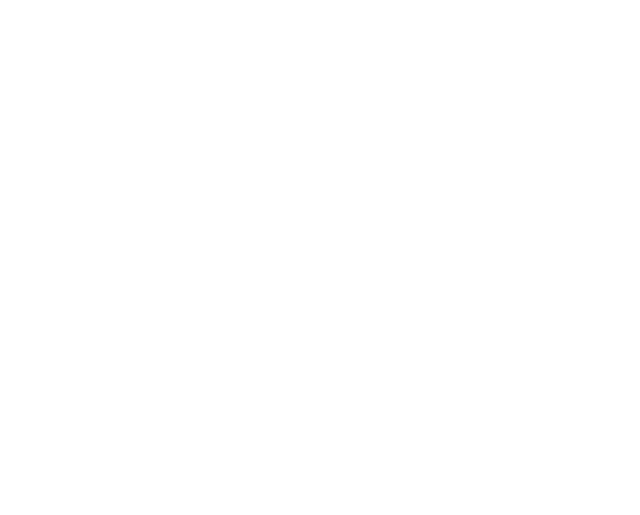
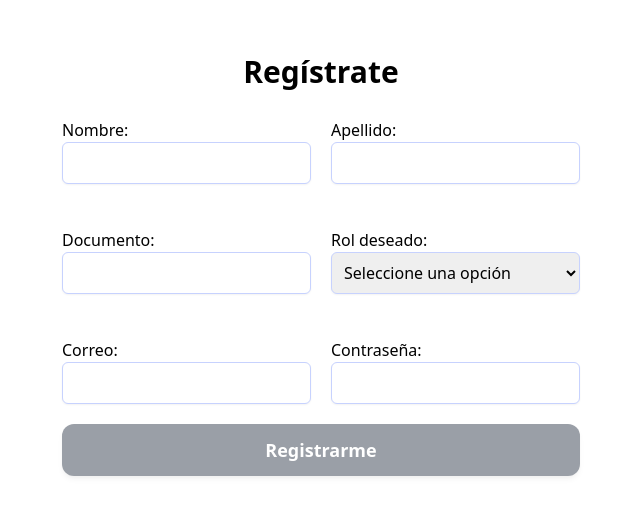
Before and after one commit to Ciclo-4-Mision-TIC-UdeA/gestion-proyectos-front, a React (Create React App) app: page /auth/register in a window 1280 px wide. Before the commit this address had no page. Shown: the part 139-654 px from the top of the page, without its empty margins (319-959 px from the left). Built offline with nearby package versions, Linux system fonts and the light colour scheme.

Commit message:
inicio autenticacion front

```diff
--- a/package.json
+++ b/package.json
@@ -5,7 +5,6 @@
   "dependencies": {
     "@apollo/client": "^3.4.17",
     "@apollo/react-hooks": "^4.0.0",
-    "@auth0/auth0-react": "^1.8.0",
     "@craco/craco": "^6.4.0",
     "@material-ui/core": "^4.12.3",
     "@testing-library/jest-dom": "^5.11.4",
--- a/src/App.jsx
+++ b/src/App.jsx
@@ -1,30 +1,40 @@
 import React, { useState } from 'react';
 import PrivateLayout from 'layouts/PrivateLayout';
 import { BrowserRouter, Routes, Route } from 'react-router-dom';
-import { Auth0Provider } from '@auth0/auth0-react';
 import { UserContext } from 'context/userContext';
 import Index from 'pages/Index';
 import Usuarios from 'pages/usuarios/index';
 import IndexCategory1 from 'pages/category1/Index';
 import Category1 from 'pages/category1/CategoryPage1';
-import { ApolloClient, InMemoryCache, from, HttpLink } from '@apollo/client';
-import { ApolloProvider } from '@apollo/react-hooks';
+import { ApolloProvider, createHttpLink, ApolloClient, InMemoryCache } from '@apollo/client';
+import { setContext } from '@apollo/client/link/context';
 import EditarUsuario from 'pages/usuarios/editar';
 import 'styles/globals.css';
 import 'styles/table.css';
+import AuthLayout from 'layouts/AuthLayout';
+import Register from 'pages/auth/register';
 
 // import PrivateRoute from 'components/PrivateRoute';
 
+const httpLink = createHttpLink({
+  uri: 'http://localhost:4000/graphql',
+});
+
+const authLink = setContext((_, { headers }) => {
+  // get the authentication token from local storage if it exists
+  const token = localStorage.getItem('token');
+  // return the headers to the context so httpLink can read them
+  return {
+    headers: {
+      ...headers,
+      authorization: token ? `Bearer ${token}` : '',
+    },
+  };
+});
+
 const client = new ApolloClient({
   cache: new InMemoryCache(),
-  link: from([
-    new HttpLink({
-      uri:
-        process.env.NODE_ENV === 'production'
-          ? 'https://servidor-gql-mintic.herokuapp.com/graphql'
-          : 'http://localhost:4000/graphql',
-    }),
-  ]),
+  link: authLink.concat(httpLink),
 });
 
 function App() {
@@ -32,12 +42,6 @@ function App() {
 
   return (
     <ApolloProvider client={client}>
-      <Auth0Provider
-        domain='misiontic-concesionario.us.auth0.com'
-        clientId='WsdhjjQzDLIZEHA6ouuxXGxFONFGAQ4g'
-        redirectUri='http://localhost:3000/admin'
-        audience='api-autenticacion-concesionario-mintic'
-      >
       <UserContext.Provider value={{ userData, setUserData }}>
         <BrowserRouter>
           <Routes>
@@ -48,10 +52,12 @@ function App() {
               <Route path='category1' element={<IndexCategory1 />} />
               <Route path='category1/page1' element={<Category1 />} />
             </Route>
+            <Route path='/auth' element={<AuthLayout />}>
+              <Route path='register' element={<Register />} />
+            </Route>
           </Routes>
         </BrowserRouter>
       </UserContext.Provider>
-      </Auth0Provider>
     </ApolloProvider>
   );
 }
--- /dev/null
+++ b/src/graphql/auth/mutation.js
@@ -0,0 +1,26 @@
+import { gql } from '@apollo/client';
+
+const CREAR_USUARIO = gql`
+  mutation registro(
+    $nombre: String!
+    $apellido: String!
+    $identificacion: String!
+    $correo: String!
+    $rol: Enum_Rol!
+    $password: String!
+  ) {
+    registro(
+      nombre: $nombre
+      apellido: $apellido
+      identificacion: $identificacion
+      correo: $correo
+      rol: $rol
+      password: $password
+    ) {
+      token
+      error
+    }
+  }
+`;
+
+export { CREAR_USUARIO };
--- /dev/null
+++ b/src/layouts/AuthLayout.jsx
@@ -0,0 +1,16 @@
+import React from 'react';
+import { Outlet } from 'react-router';
+
+const AuthLayout = () => {
+  return (
+    <div className='flex flex-col md:flex-row flex-no-wrap h-screen'>
+      <div className='flex w-full h-full'>
+        <div className='w-full h-full  overflow-y-scroll'>
+          <Outlet />
+        </div>
+      </div>
+    </div>
+  );
+};
+
+export default AuthLayout;
--- /dev/null
+++ b/src/pages/auth/register.jsx
@@ -0,0 +1,53 @@
+import React, { useEffect } from 'react';
+import Input from 'components/Input';
+import { Enum_Rol } from 'utils/enums';
+import DropDown from 'components/DropDown';
+import ButtonLoading from 'components/ButtonLoading';
+import useFormData from 'hooks/useFormData';
+import { CREAR_USUARIO } from 'graphql/auth/mutation';
+import { useMutation } from '@apollo/client';
+
+const Register = () => {
+  const { form, formData, updateFormData } = useFormData(null);
+
+  const [crearUser, { data: dataMutation, loading: loadingMutation, error: errorMutation }] =
+    useMutation(CREAR_USUARIO);
+
+  const submitForm = (e) => {
+    e.preventDefault();
+    crearUser({ variables: formData });
+  };
+
+  useEffect(() => {
+    console.log('usr', dataMutation);
+    if (dataMutation) {
+      if (dataMutation.registro.error) {
+        console.error('MOSTRAR MENSAJE DE ERROR AQUI');
+      }
+      localStorage.setItem('token', dataMutation.registro.token);
+    }
+  }, [dataMutation]);
+
+  return (
+    <div className='flex flex-col h-full w-full items-center justify-center'>
+      <h1 className='text-3xl font-bold my-4'>Regístrate</h1>
+      <form className='flex flex-col' onSubmit={submitForm} onChange={updateFormData} ref={form}>
+        <div className='grid grid-cols-2 gap-5'>
+          <Input label='Nombre:' name='nombre' type='text' required />
+          <Input label='Apellido:' name='apellido' type='text' required />
+          <Input label='Documento:' name='identificacion' type='text' required />
+          <DropDown label='Rol deseado:' name='rol' required={true} options={Enum_Rol} />
+          <Input label='Correo:' name='correo' type='email' required />
+          <Input label='Contraseña:' name='password' type='password' required />
+        </div>
+        <ButtonLoading
+          disabled={Object.keys(formData).length === 0}
+          loading={loadingMutation}
+          text='Registrarme'
+        />
+      </form>
+    </div>
+  );
+};
+
+export default Register;
```
Lines whose indentation alone changed are shown as unchanged.
